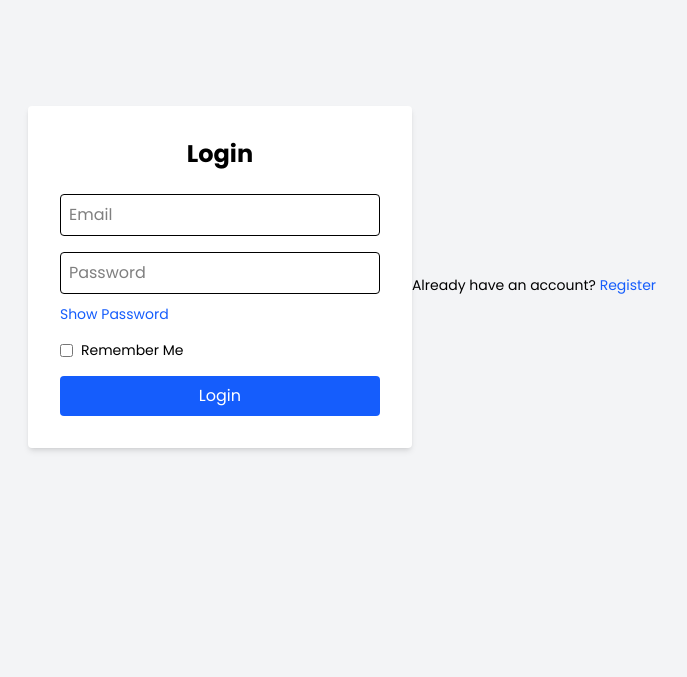
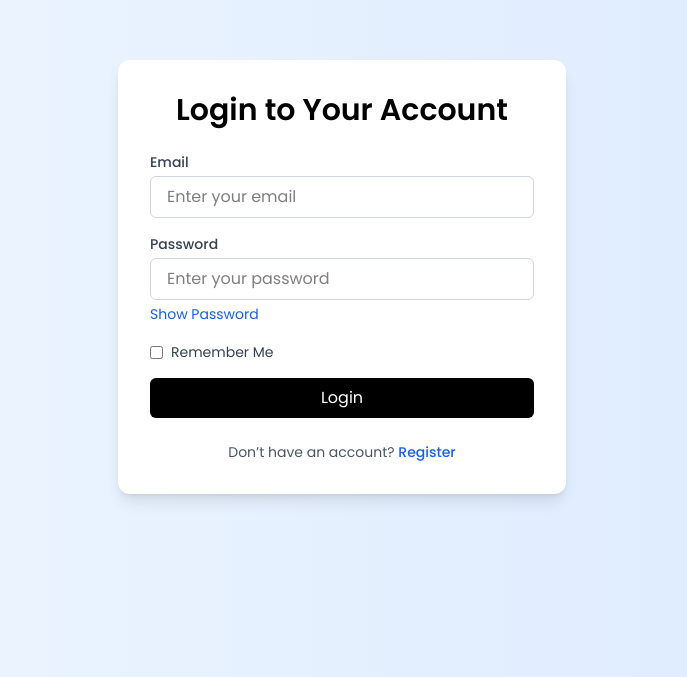
Before and after one commit to dineshvoithu/voithu_ecommerce_frontend, a React (Vite) app: page /login in a window 1280 px wide. Shown: the part 123-800 px from the top of the page, without its empty margins (298-985 px from the left). Built offline with nearby package versions, Linux system fonts and the light colour scheme.

Commit message:
customer register and login completed

```diff
--- a/src/pages/Login.jsx
+++ b/src/pages/Login.jsx
@@ -12,7 +12,6 @@ const Login = () => {
     password: "",
   });
 
-  // ✅ Auto-fill remembered email on mount
   useEffect(() => {
     const savedEmail = localStorage.getItem("rememberedEmail");
     if (savedEmail) {
@@ -20,7 +19,6 @@ const Login = () => {
       setRememberMe(true);
     }
 
-    // ✅ Redirect if already logged in
     const savedUser = JSON.parse(localStorage.getItem("user"));
     if (savedUser) {
       const role = savedUser.role?.toUpperCase();
@@ -41,7 +39,6 @@ const Login = () => {
   const handleLogin = async (e) => {
     e.preventDefault();
 
-    // ✅ Save or remove email for remember me
     if (rememberMe) {
       localStorage.setItem("rememberedEmail", formData.email);
     } else {
@@ -53,7 +50,6 @@ const Login = () => {
         "http://localhost:8080/api/users/login",
         formData
       );
-
       const token = response.data.token;
       const role = response.data.role?.toUpperCase();
 
@@ -66,7 +62,6 @@ const Login = () => {
 
         toast.success("Login successful!");
 
-        // ✅ Role-based navigation
         if (role === "ROLE_CUSTOMER" || role === "CUSTOMER") {
           navigate("/");
         } else if (role === "ROLE_SELLER" || role === "SELLER") {
@@ -85,64 +80,84 @@ const Login = () => {
   };
 
   return (
-    <div className="min-h-screen flex items-center justify-center bg-gray-100 p-6">
-      <form
-        onSubmit={handleLogin}
-        className="bg-white shadow-md rounded p-8 w-full max-w-sm"
+    <div className="flex items-center justify-center min-h-screen bg-gradient-to-r from-blue-50 to-blue-100 p-4">
+      <div className="bg-white shadow-lg rounded-xl p-8 w-full max-w-md">
+        <h2 className="text-3xl font-semibold text-center mb-6 text-black">
+          Login to Your Account
+        </h2>
+
+        <form onSubmit={handleLogin} className="space-y-4">
+          <div>
+            <label
+              htmlFor="email"
+              className="block text-sm font-medium text-gray-700 mb-1"
             >
-        <h2 className="text-2xl font-bold mb-6 text-center">Login</h2>
-
+              Email
+            </label>
             <input
               type="email"
               name="email"
-          placeholder="Email"
               value={formData.email}
               onChange={handleChange}
               required
-          className="w-full p-2 mb-4 border rounded"
+              placeholder="Enter your email"
+              className="w-full px-4 py-2 border border-gray-300 rounded-md focus:outline-none focus:ring-2 focus:ring-blue-400"
             />
+          </div>
 
+          <div>
+            <label
+              htmlFor="password"
+              className="block text-sm font-medium text-gray-700 mb-1"
+            >
+              Password
+            </label>
             <input
               type={showPassword ? "text" : "password"}
               name="password"
-          placeholder="Password"
               value={formData.password}
               onChange={handleChange}
               required
-          className="w-full p-2 mb-2 border rounded"
+              placeholder="Enter your password"
+              className="w-full px-4 py-2 border border-gray-300 rounded-md focus:outline-none focus:ring-2 focus:ring-blue-400"
             />
-
             <button
               type="button"
               onClick={() => setShowPassword((prev) => !prev)}
-          className="text-sm text-blue-600 hover:underline mb-4"
+              className="text-sm text-blue-600 hover:underline mt-1"
             >
               {showPassword ? "Hide Password" : "Show Password"}
             </button>
+          </div>
 
-        <label className="flex items-center mb-4 text-sm">
+          <div className="flex items-center">
             <input
               type="checkbox"
               checked={rememberMe}
               onChange={() => setRememberMe((prev) => !prev)}
               className="mr-2"
             />
-          Remember Me
-        </label>
+            <label className="text-sm text-gray-700">Remember Me</label>
+          </div>
 
           <button
             type="submit"
-          className="w-full bg-blue-600 text-white py-2 rounded hover:bg-blue-700"
+            className="w-full bg-black text-white py-2 rounded-md hover:bg-gray-900 transitio"
           >
             Login
           </button>
         </form>
-      <p className="text-sm text-center mt-4">
-        Already have an account?{" "}
-        <Link to="/register" className="text-blue-600 hover:underline">
+
+        <p className="text-sm text-center mt-6 text-gray-600">
+          Don’t have an account?{" "}
+          <Link
+            to="/register"
+            className="text-blue-600 hover:underline font-medium"
+          >
             Register
           </Link>
         </p>
+      </div>
     </div>
   );
 };
```
Lines whose indentation alone changed are shown as unchanged.
